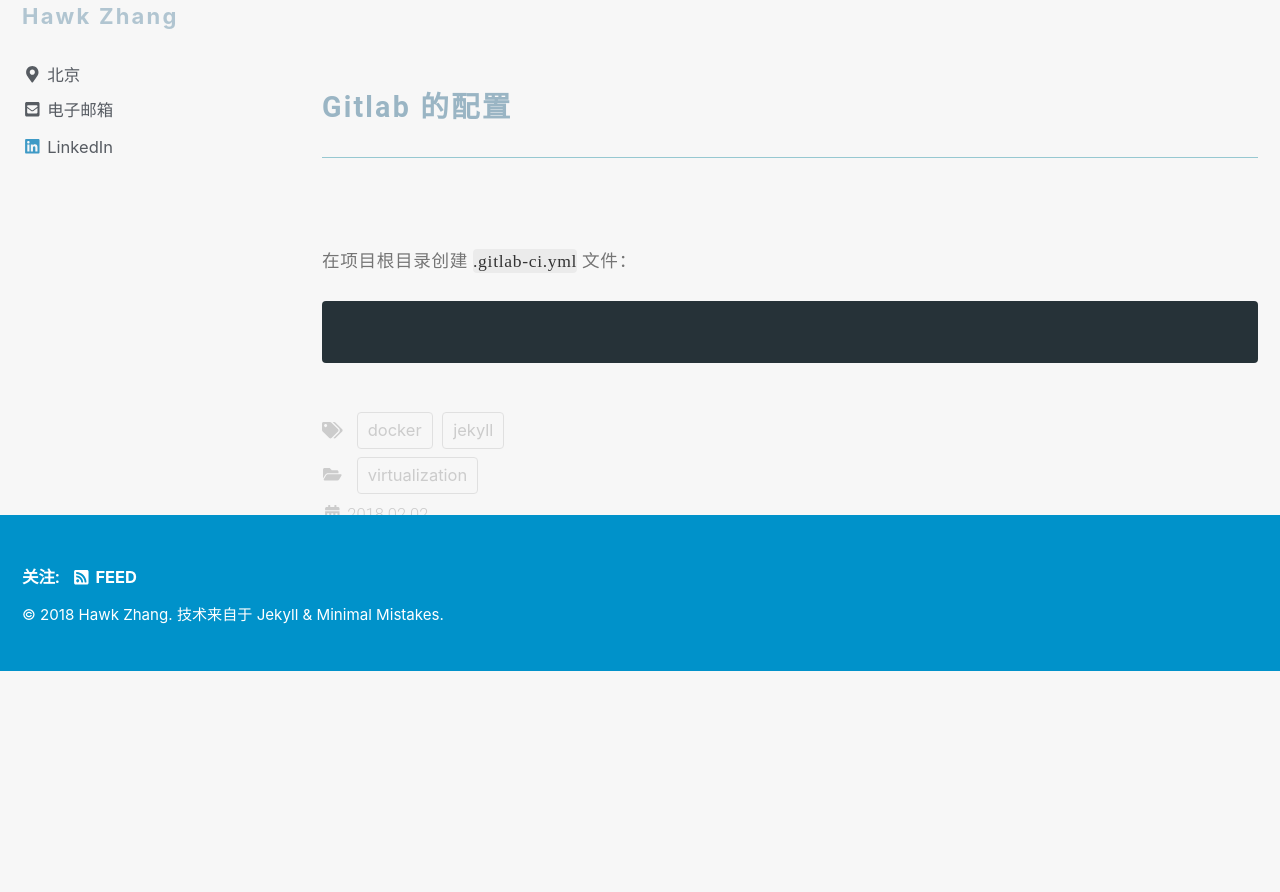
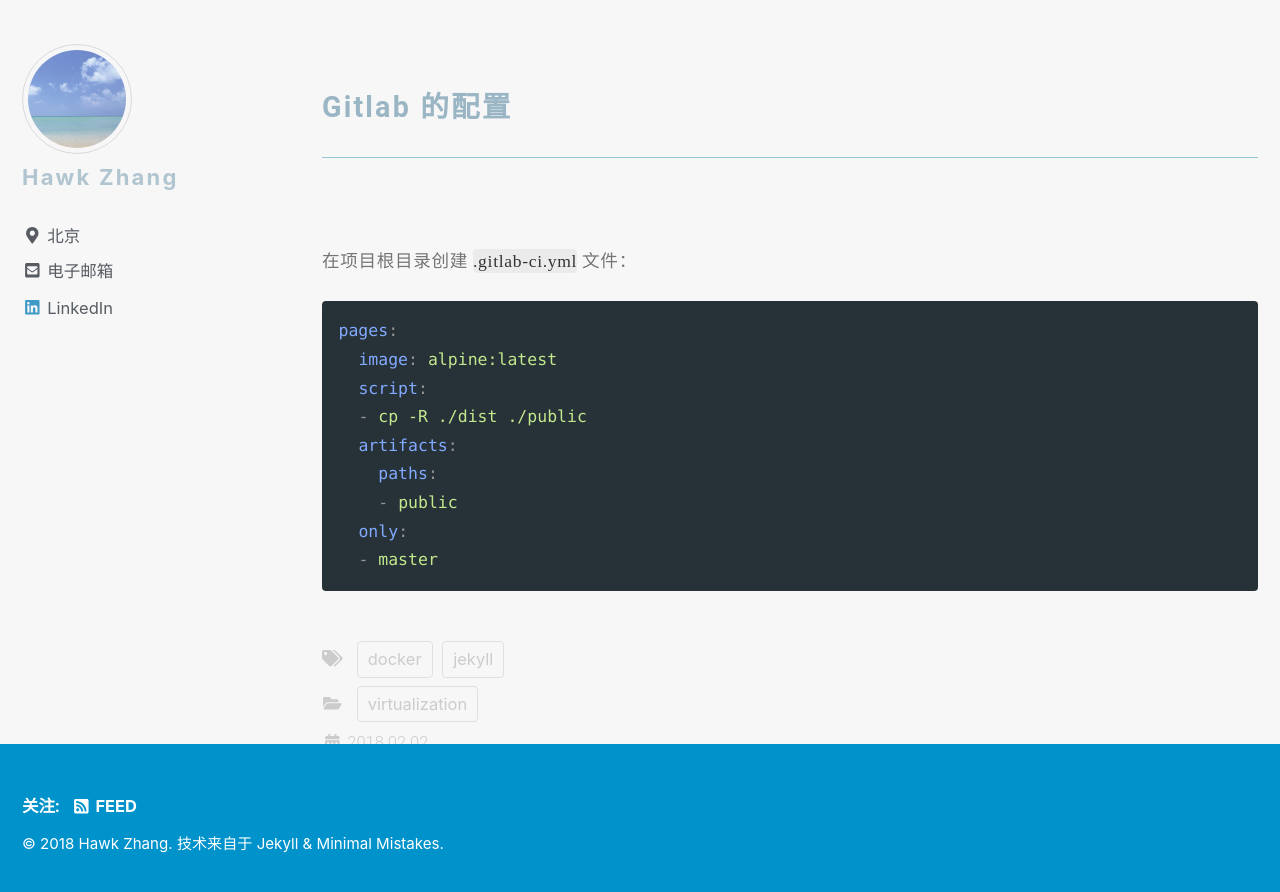
Before and after one commit to narru888/linotes_note, a Jekyll site: the page built from _posts/docker/2018-02-02-docker.jekyll.md, in a window 1280 px wide and 900 px high, scrolled down 3869 px. Shown: the top 892 px of the window. Built offline with Jekyll 4.4.1, drawn with Linux system fonts in a browser that asks for light colours; nearby versions of some CDN libraries; a script that is not in the unit is left out; before the commit the page ends 4540 px from its top, so only the background shows below that.

Commit message:
update on 2018-10-29 10:14:01 CST

````diff
--- a/_posts/docker/2018-02-02-docker.jekyll.md
+++ b/_posts/docker/2018-02-02-docker.jekyll.md
@@ -144,5 +144,13 @@
 在项目根目录创建 `.gitlab-ci.yml` 文件：
 
 ```yml
-
+pages:
+  image: alpine:latest
+  script:
+  - cp -R ./dist ./public
+  artifacts:
+    paths:
+    - public
+  only:
+  - master
 ```
````
